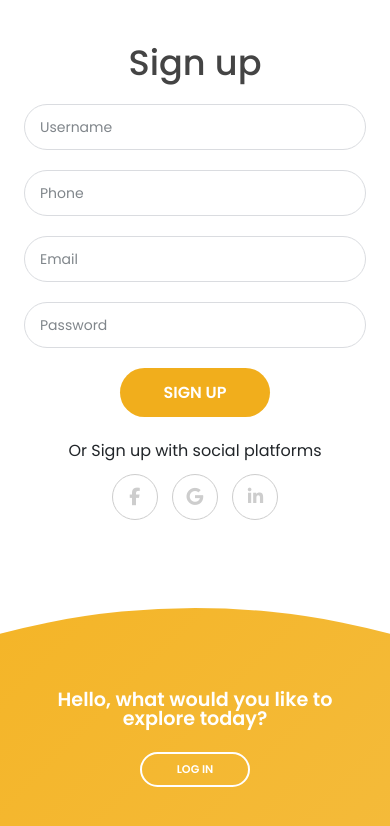
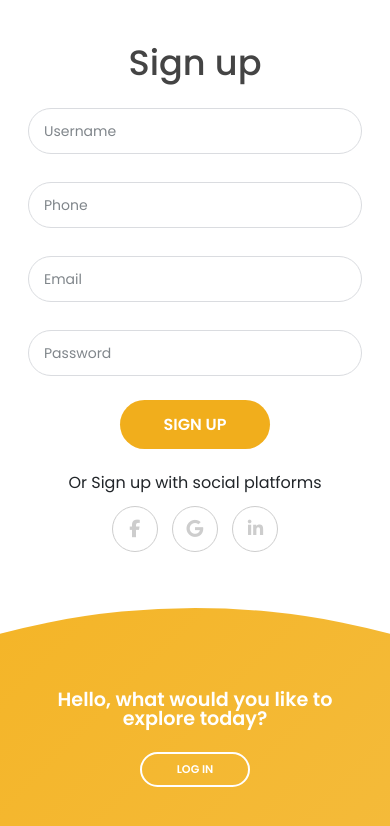
Before and after one commit to shayan6/user-auth-frontend, an Angular app: page /login in a window 390 px wide. Both pictures are taken after a click on the button "SIGN UP". Shown: the top 826 px of the page. Built offline with nearby package versions, Linux system fonts and the light colour scheme.

Commit message:
Final touch css

```diff
--- a/src/app/pages/login/login.component.html
+++ b/src/app/pages/login/login.component.html
@@ -54,7 +54,7 @@
       <form action="#" class="sign-up-form">
         <h2 class="title">Sign up</h2>
         <div class="row">
-          <div class="col-sm-12 col-lg-6">
+          <div class="col-sm-12 col-lg-6 p-1">
             <div class="input-box required">
               <label class="input-label">Username</label>
               <input
@@ -69,7 +69,7 @@
               />
             </div>
           </div>
-          <div class="col-sm-12 col-lg-6">
+          <div class="col-sm-12 col-lg-6 p-1">
             <div class="input-box required">
               <label class="input-label">Phone</label>
               <input
@@ -84,7 +84,7 @@
               />
             </div>
           </div>
-          <div class="col-sm-12 col-lg-6">
+          <div class="col-sm-12 col-lg-6 p-1">
             <div class="input-box required">
               <label class="input-label">Email</label>
               <input
@@ -99,7 +99,7 @@
               />
             </div>
           </div>
-          <div class="col-sm-12 col-lg-6">
+          <div class="col-sm-12 col-lg-6 p-1">
             <div class="input-box required">
               <label class="input-label">Password</label>
               <input
--- a/src/app/pages/user-profile/user-profile.component.css
+++ b/src/app/pages/user-profile/user-profile.component.css
@@ -11,12 +11,8 @@ body {
   color: #404040;
 }
 .wrapper {
-  background: -webkit-gradient(linear, left bottom, right top, color-stop(0, #62075c), color-stop(1, #c30eb8));
-  background: -webkit-linear-gradient(left bottom, #62075c 0, #c30eb8 100%);
-  background: -moz-linear-gradient(left bottom, #62075c 0, #c30eb8 100%);
-  background: -o-linear-gradient(left bottom, #62075c 0, #c30eb8 100%);
-  background: -ms-linear-gradient(left bottom, #62075c 0, #c30eb8 100%);
-  background: linear-gradient(left bottom, #62075c 0, #c30eb8 100%);
+  background: -webkit-linear-gradient(left bottom, #f4cb6e 0, #f1ae1c 100%);
+  background: linear-gradient(left bottom, #f4cb6e 0, #f1ae1c 100%);
   position: relative;
   z-index: 1;
 }
@@ -70,8 +66,8 @@ body {
 .avatar {
   -webkit-border-radius: 50%;
   border-radius: 50%;
-  -webkit-box-shadow: 0 0 0 3px #c30eb8 , 0 0 0 8px #fff;
-  box-shadow: 0 0 0 3px #c30eb8 , 0 0 0 8px #fff;
+  -webkit-box-shadow: 0 0 0 3px #f1ae1c , 0 0 0 8px #fff;
+  box-shadow: 0 0 0 3px #f1ae1c , 0 0 0 8px #fff;
   top: -75px;
   margin-left: -75px;
   left: 50%;
@@ -177,7 +173,7 @@ h5 {
   color: #fff;
 }
 .followers-list > li.follow-list-item a:hover {
-  background: #c30eb8;
+  background: #f1ae1c;
 }
 .followers-list > li.follow-list-item .fa-plus {
   display: block;
@@ -214,7 +210,7 @@ h5 {
   transition: 0.2s;
 }
 .social-list > li > a:hover {
-  background: #c30eb8;
+  background: #f1ae1c;
   color: #fff;
 }
 .social-list > li > a:hover.fa-facebook {
--- a/src/index.html
+++ b/src/index.html
@@ -2,7 +2,7 @@
 <html lang="en">
   <head>
     <meta charset="utf-8" />
-    <title>Angular17Login</title>
+    <title>Fudy user login</title>
     <base href="/" />
     <meta name="viewport" content="width=device-width, initial-scale=1" />
     <link rel="icon" type="image/x-icon" href="favicon.ico" />
```
